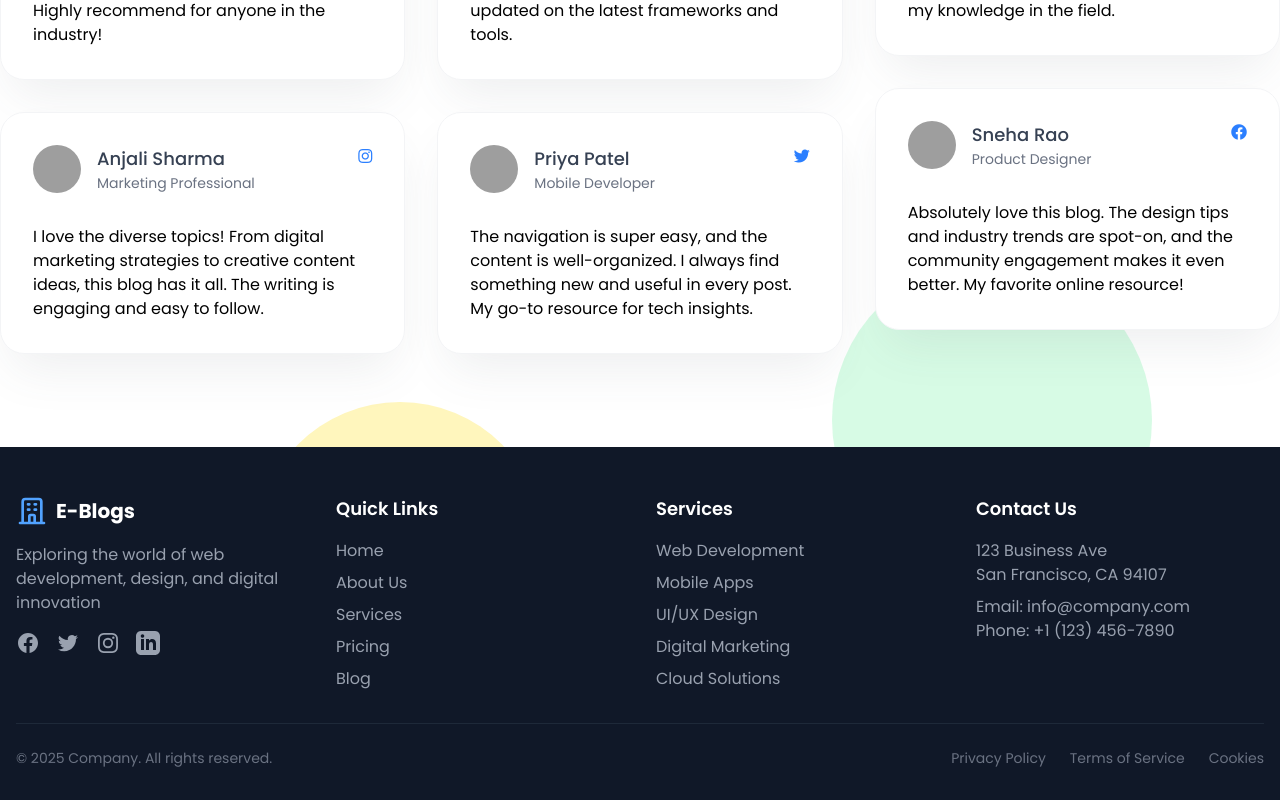
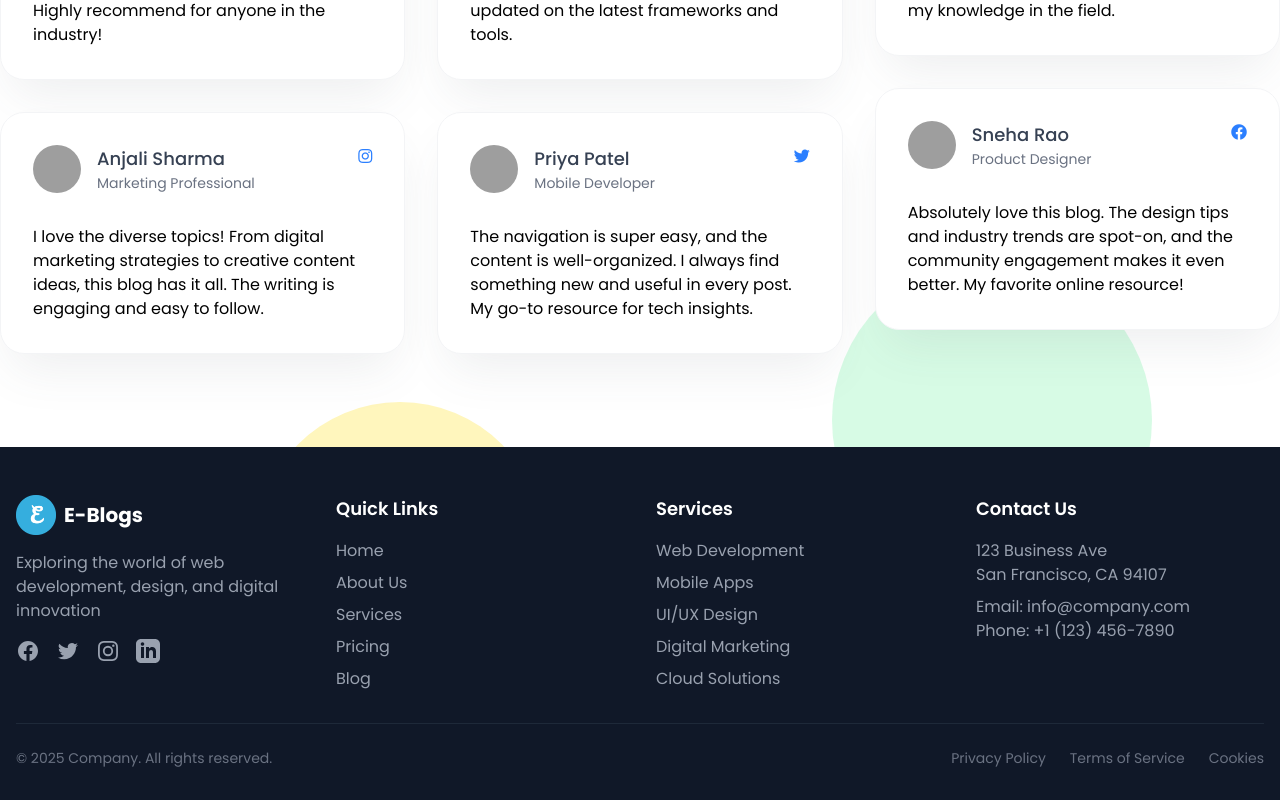
Before and after one commit to likhithih/Blog, a React (Vite) app in the folder E-Blog_front/: page /home in a window 1280 px wide. Shown: the part 1400-2200 px from the top of the page. Built offline with nearby package versions, Linux system fonts and the light colour scheme; grey boxes are pictures that could not be loaded.

Commit message:
footer icon change

```diff
--- a/E-Blog_front/src/Components/Footer.jsx
+++ b/E-Blog_front/src/Components/Footer.jsx
@@ -1,4 +1,5 @@
 import React from "react";
+import logo from '../assets/Favicon.png'
 
 const Footer = () => {
   return (
@@ -8,7 +9,7 @@ const Footer = () => {
           {/* Company Info */}
           <div className="space-y-4">
             <div className="flex items-center">
-              <svg
+              {/* <svg
                 className="h-8 w-8 text-blue-400"
                 fill="none"
                 viewBox="0 0 24 24"
@@ -20,7 +21,8 @@ const Footer = () => {
                   strokeWidth="2"
                   d="M19 21V5a2 2 0 00-2-2H7a2 2 0 00-2 2v16m14 0h2m-2 0h-5m-9 0H3m2 0h5M9 7h1m-1 4h1m4-4h1m-1 4h1m-5 10v-5a1 1 0 011-1h2a1 1 0 011 1v5m-4 0h4"
                 />
-              </svg>
+              </svg> */}
+              <span><img src={logo} alt=""  width='40px'/></span>
               <span className="ml-2 text-xl font-bold">E-Blogs</span>
             </div>
             <p className="text-gray-400">
```
